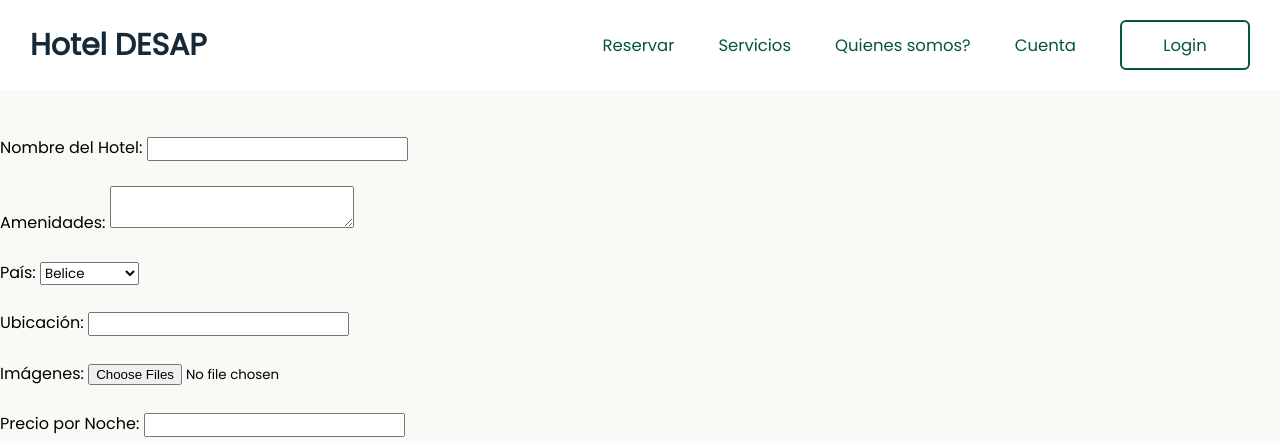
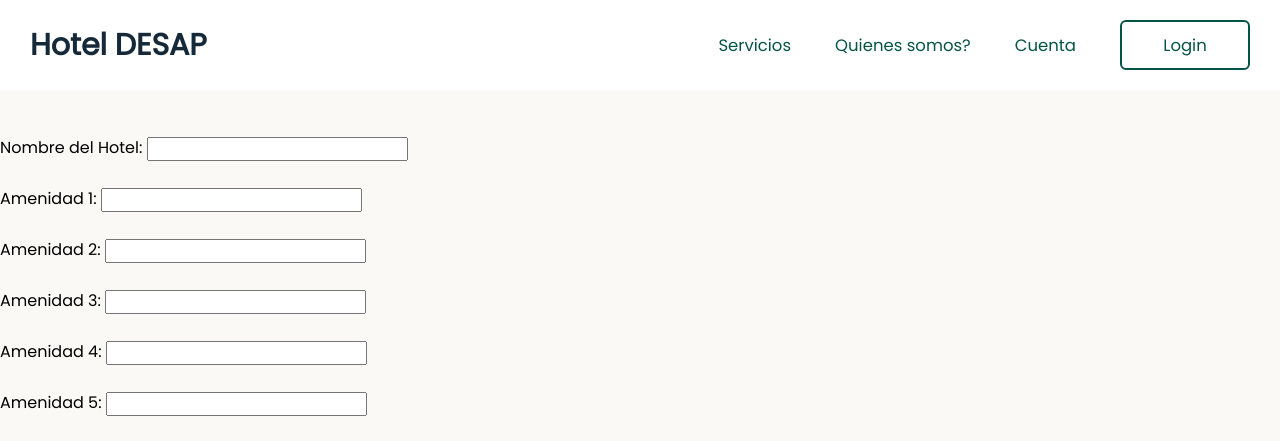
Before and after one commit to VictorCR27/DesarrolloWeb, a PHP site: page /publicar.php in a window 1280 px wide. Shown: the top 441 px of the page. Run offline with PHP 8.4, Linux system fonts and the light colour scheme; some libraries are stand-ins or nearby versions.

Commit message:
cambios publciar

```diff
--- a/publicar.php
+++ b/publicar.php
@@ -15,6 +15,8 @@ if (!$conex) {
     <meta name="viewport" content="width=device-width, initial-scale=1.0">
     <link rel="stylesheet" href="style.css">
     <title>Publicar</title>
+    <link rel="stylesheet" href="https://unpkg.com/leaflet@1.7.1/dist/leaflet.css" />
+    <script src="https://unpkg.com/leaflet@1.7.1/dist/leaflet.js"></script>
     <style>
         .form-publicar{
             margin-top: 100px;
@@ -33,7 +35,6 @@ if (!$conex) {
                 echo '<a href="ver_publicaciones.php">Ver publicaciones</a>';
             }
             ?>
-            <a href="#">Reservar</a>
             <a href="#">Servicios</a>
             <a href="#">Quienes somos?</a>
             <a href="#">Cuenta</a>
@@ -58,8 +59,24 @@ if (!$conex) {
             <label for="nombre_hotel">Nombre del Hotel:</label>
             <input type="text" name="nombre_hotel"><br><br>
 
-            <label for="amenidades">Amenidades:</label>
-            <textarea name="amenidades"></textarea><br><br>
+            <label for="amenidad1">Amenidad 1:</label>
+            <input type="text" name="amenidad1"><br><br>
+
+            <label for="amenidad2">Amenidad 2:</label>
+            <input type="text" name="amenidad2"><br><br>
+
+            <label for="amenidad3">Amenidad 3:</label>
+            <input type="text" name="amenidad3"><br><br>
+
+            <label for="amenidad4">Amenidad 4:</label>
+            <input type="text" name="amenidad4"><br><br>
+
+            <label for="amenidad5">Amenidad 5:</label>
+            <input type="text" name="amenidad5"><br><br>
+
+            <label for="amenidad6">Amenidad 6:</label>
+            <input type="text" name="amenidad6"><br><br>
+
 
             <label for="pais">País:</label>
             <select name="pais" id="pais">
@@ -73,7 +90,12 @@ if (!$conex) {
             </select><br><br>
 
             <label for="ubicacion">Ubicación:</label>
-            <input type="text" name="ubicacion"><br><br>
+            <input type="text" id="ubicacion-input" name="ubicacion" placeholder="Busca una ubicación en el mapa"><br><br>
+            <div id="map" style="height: 500px; width: 800px;"></div>
+            <input type="hidden" id="coordenadas" name="coordenadas">
+
+
+
 
             <label for="imagenes">Imágenes:</label>
             <input type="file" name="imagenes[]" multiple><br><br>
@@ -117,5 +139,36 @@ if (!$conex) {
     }
     ?>
 
+    <script>
+    // Inicializar el mapa centrado en Centroamérica
+    var map = L.map('map').setView([14.1, -89.4], 6);
+
+    // Agregar el mapa base (puedes elegir un proveedor de mapas)
+    L.tileLayer('https://{s}.tile.openstreetmap.org/{z}/{x}/{y}.png', {
+        attribution: '&copy; <a href="https://www.openstreetmap.org/copyright">OpenStreetMap</a> contributors'
+    }).addTo(map);
+
+    // Manejar la selección de ubicación
+   // Manejar la selección de ubicación
+    map.on('click', function(e) {
+        const coordenadasInput = document.getElementById('coordenadas');
+        const ubicacionInput = document.getElementById('ubicacion-input');
+
+        coordenadasInput.value = JSON.stringify({
+            lat: e.latlng.lat,
+            lng: e.latlng.lng
+        });
+
+        // Reverse geocoding to get the place name based on coordinates
+        fetch(`https://nominatim.openstreetmap.org/reverse?format=json&lat=${e.latlng.lat}&lon=${e.latlng.lng}`)
+            .then(response => response.json())
+            .then(data => {
+                const placeName = data.display_name;
+                ubicacionInput.value = placeName;
+            });
+    });
+    </script>
+
+
 </body>
 </html>
```
